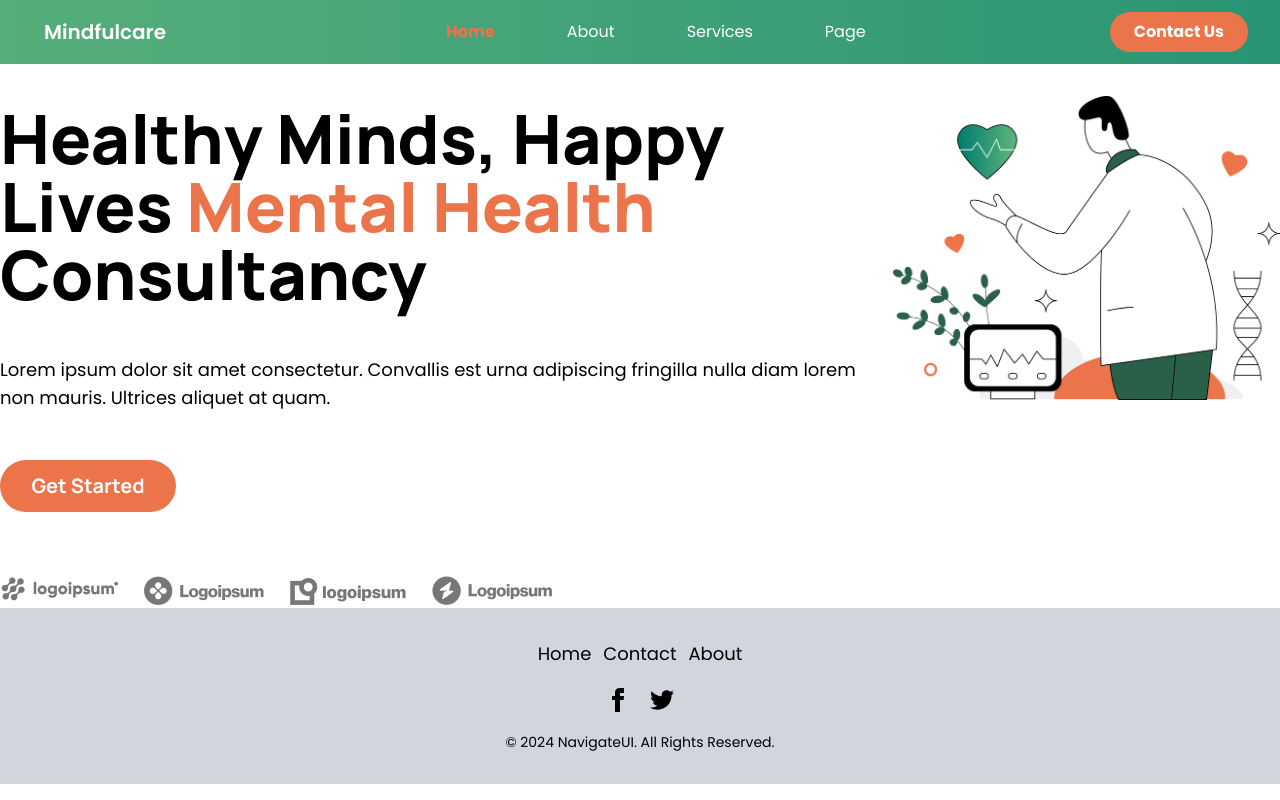
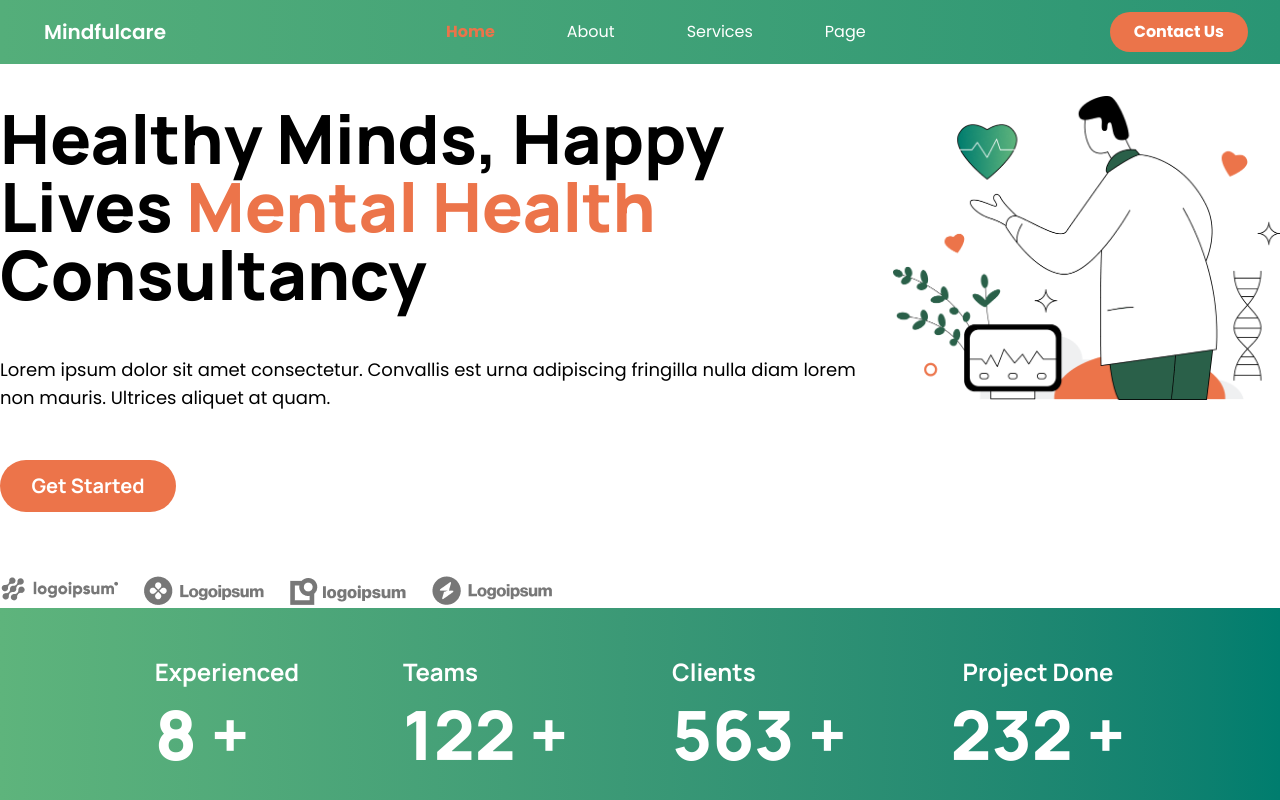
Before and after one commit to meizan2142/Mindfulcare, a React (Vite) app: page / in a window 1280 px wide. Shown: the top 800 px of the page. Built offline with nearby package versions, Linux system fonts and the light colour scheme.

Commit message:
finished the 2nd part in home page

```diff
--- a/src/pages/Home/Banner/Banner.jsx
+++ b/src/pages/Home/Banner/Banner.jsx
@@ -6,8 +6,11 @@ import Logo4 from '/src/assets/Home/logo4.png';
 
 const Banner = () => {
   return (
+    <>
       <div className="grid lg:flex w-full 2xl:w-[1500px] mx-auto justify-between ">
         <div className="2xl:w-1/2 ">
+          {/* Left side Content start here */}
+
           <div className="grid space-y-12 pt-10 2xl:pt-24">
             <h1
               style={{ fontFamily: 'Manrope, sans-serif' }}
@@ -46,11 +49,45 @@ const Banner = () => {
               </span>
             </div>
           </div>
+
+          {/* Left side Content ends here */}
         </div>
+
+        {/* Right side image here */}
+
         <div className="2xl:w-1/2 pt-8 2xl:pt-44">
           <img src={HomeBannerimage} alt="" />
         </div>
       </div>
+      <div className="lg:w-full 2xl:w-full bg-gradient-to-r from-[#5EB47C] to-[#007D6E]">
+        <div
+          style={{ fontFamily: 'Manrope, sans-serif' }}
+          className=" lg:w-5/6 mx-auto p-16 space-y-10 md:space-y-4 lg:space-y-0  lg:p-12 grid  md:grid-cols-2 lg:flex justify-between text-white"
+        >
+          {' '}
+          <div className="space-y-3">
+            <h1 className="text-xl lg:text-2xl font-bold xl:text-center">
+              Experienced
+            </h1>
+            <h1 className="text-6xl lg:text-[68px] font-extrabold">8 +</h1>
+          </div>
+          <div className="space-y-3">
+            <h1 className="text-xl lg:text-2xl font-bold">Teams</h1>
+            <h1 className="text-6xl lg:text-[68px] font-extrabold">122 +</h1>
+          </div>
+          <div className="space-y-3">
+            <h1 className="text-xl lg:text-2xl font-bold">Clients</h1>
+            <h1 className="text-6xl lg:text-[68px] font-extrabold">563 +</h1>
+          </div>
+          <div className="space-y-3">
+            <h1 className="text-xl lg:text-2xl font-bold xl:text-center">
+              Project Done
+            </h1>
+            <h1 className="text-6xl lg:text-[68px] font-extrabold">232 +</h1>
+          </div>
+        </div>
+      </div>
+    </>
   );
 };
 
```
Lines whose indentation alone changed are shown as unchanged.
